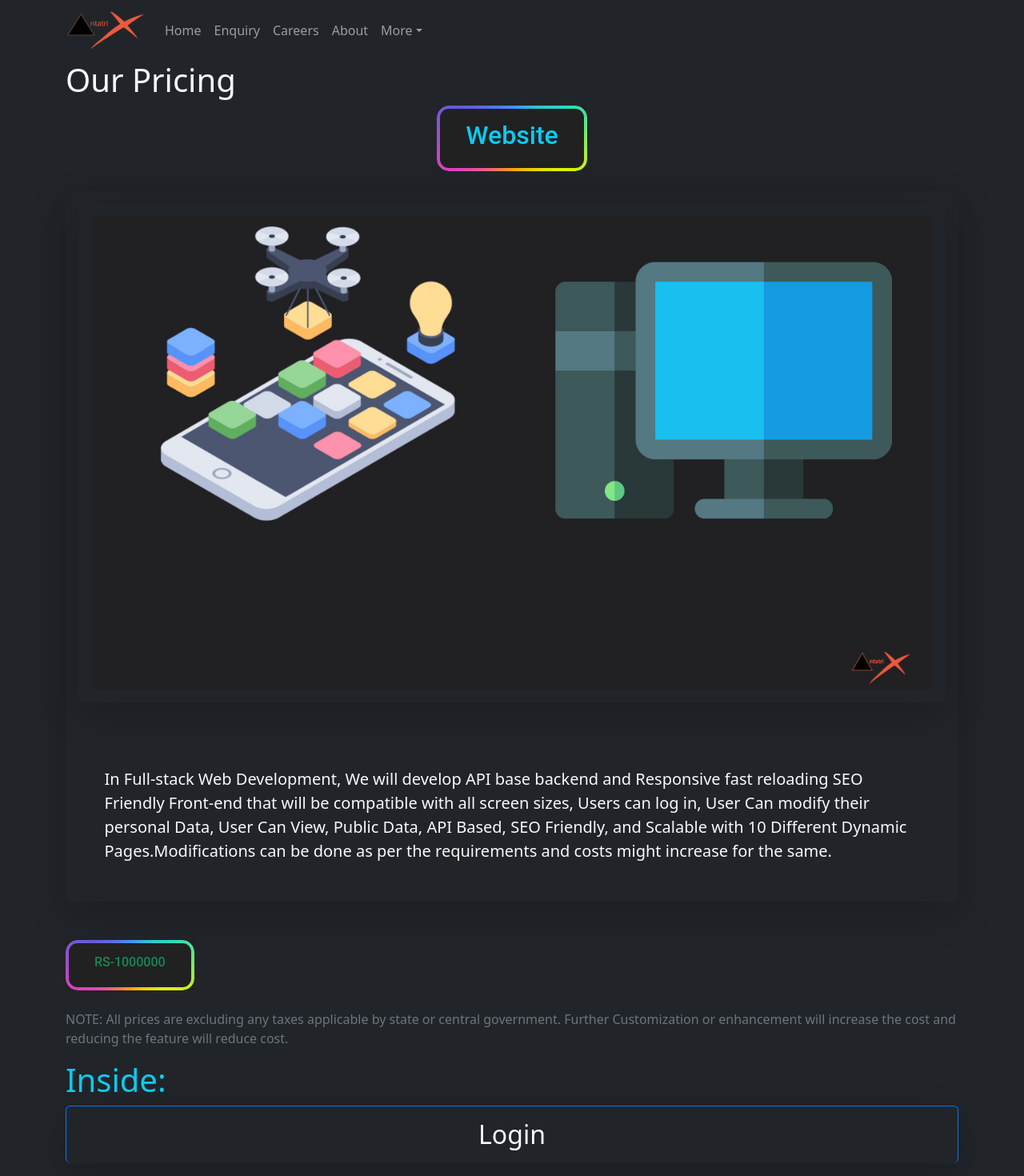
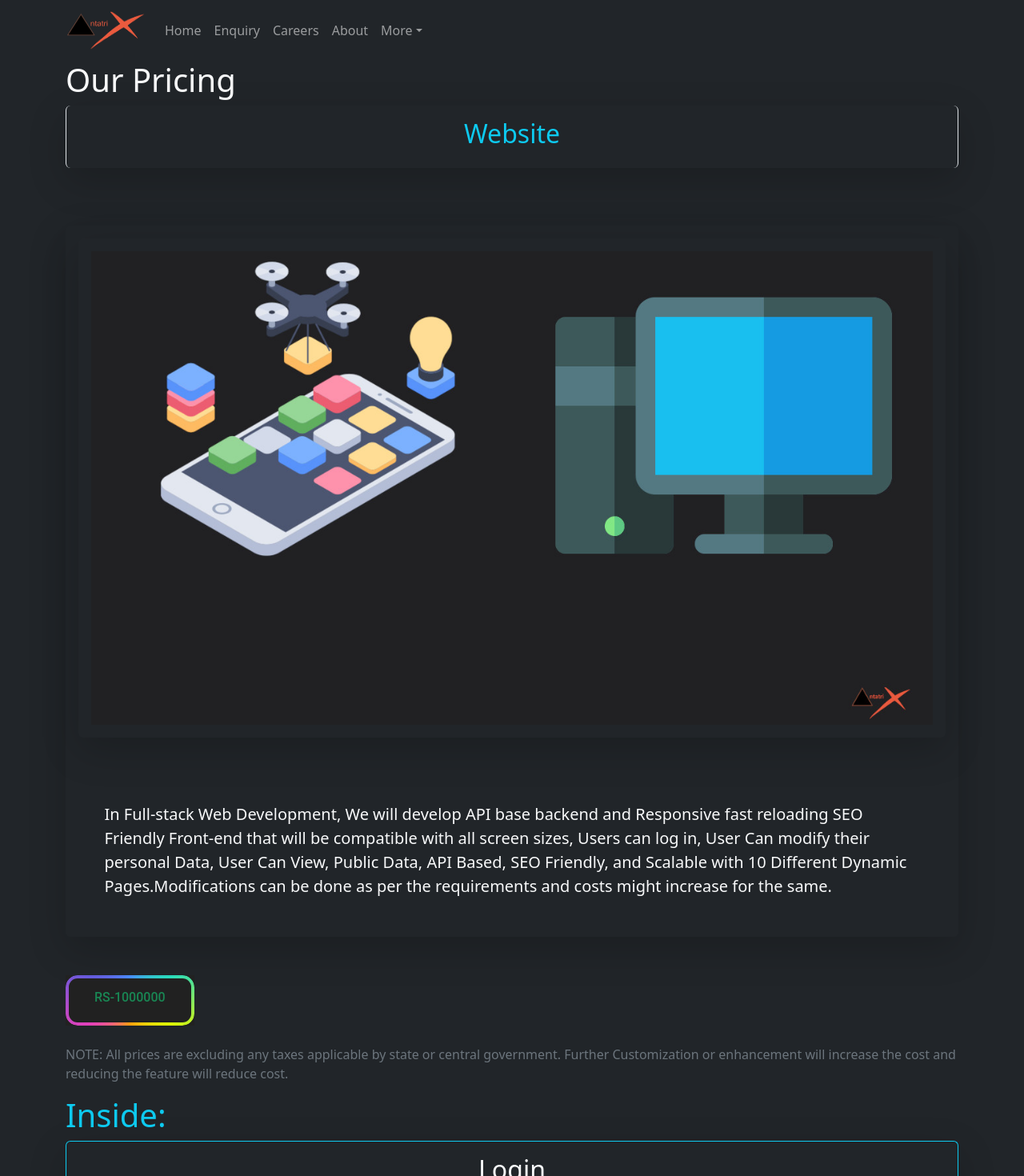
Before and after one commit to seen2/antatrix-web, a Next.js app: page /pricing in a window 1280 px wide. Shown: the top 1470 px of the page at 80% size. Built offline with nearby package versions, Linux system fonts and the light colour scheme.

Commit message:
Heading of pricing

```diff
--- a/src/components/TechExplained.tsx
+++ b/src/components/TechExplained.tsx
@@ -11,8 +11,8 @@ import StyledBordered from './StyledBordered';
 export default function TechExplained(props: { title: string, content?: string, price?: number, image?: StaticImageData,feaures:string[] }) {
   return (
     <div className='container' >
-      <div className="d-flex justify-content-center" >
-        <StyledBordered><h2 className='h2 text-center text-info'>{props.title || "Web Development"}</h2></StyledBordered>
+      <div className="d-flex justify-content-center shadow-lg p-3 mb-5 bg-body-tertiary rounded border-start border-end" >
+      <h2 className='h2 text-center text-info'>{props.title || "Web Development"}</h2>
       </div>
       <br />
       <div className="d-flex flex-row flex-wrap justify-content-around  shadow-lg p-3 mb-5 bg-body-tertiary rounded">
@@ -40,12 +40,12 @@ export default function TechExplained(props: { title: string, content?: string,
       </p>
     <p className="text-info h1">Inside:</p>
         <div className="d-block justify-content-center">
-          {props.feaures.map((feature,index)=>(<p key={index+feature+""} className="h2 border-top border-end border-start shadow-lg p-3 mb-5 bg-body-tertiary rounded border-primary text-center">{feature}</p>))}
+          {props.feaures.map((feature,index)=>(<p key={index+feature+""} className="h2 border-top border-end border-start shadow-lg p-3 mb-5 bg-body-tertiary rounded border-info text-center">{feature}</p>))}
 
         </div>
       <u>All rights reserved @2023 Antatrix</u>
 
-      <hr />
+
     </div>
   )
 }
```
